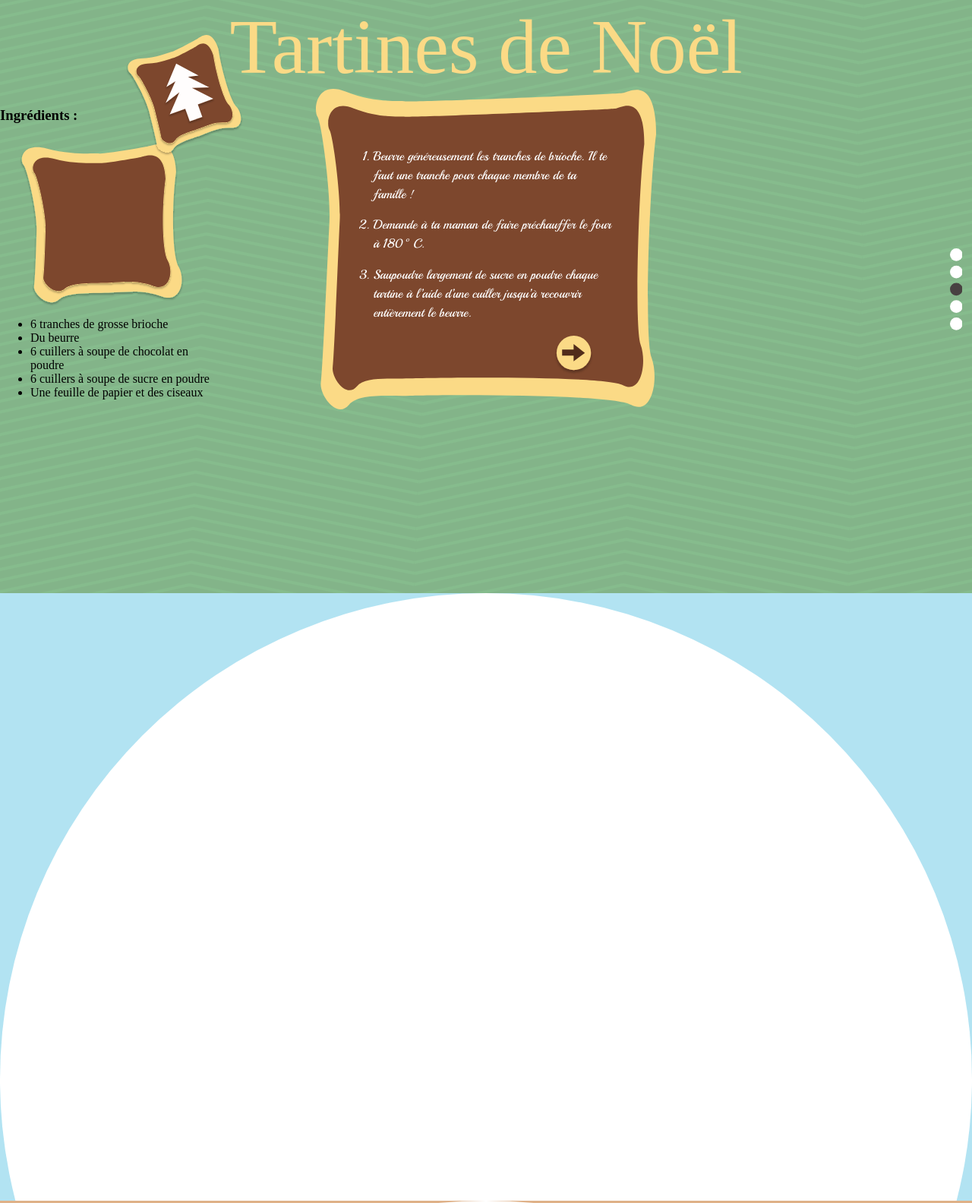
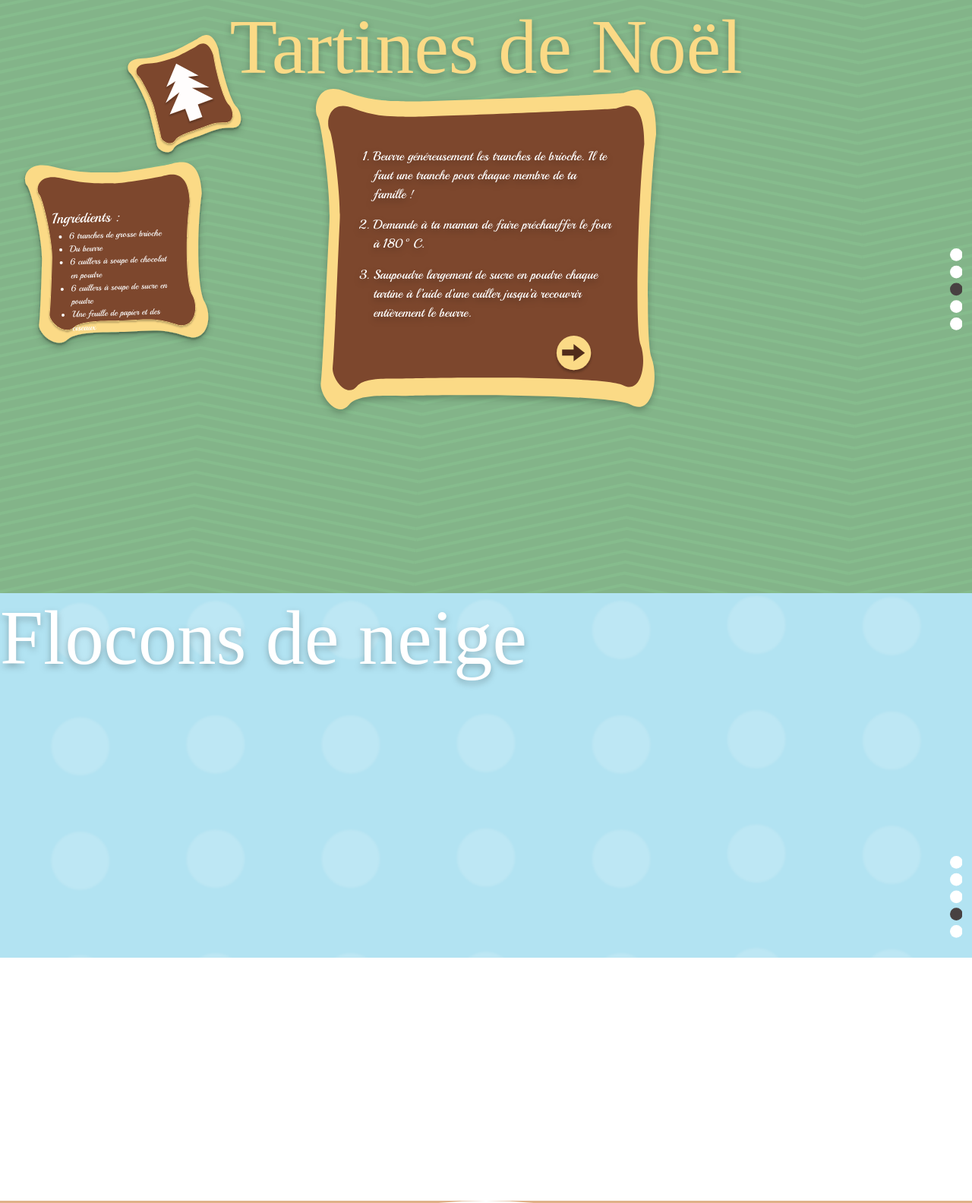
Before and after one commit to QuentinGP23/Leclerc-project-mmi-2022, a website: page html/recettes.html in a window 1280 px wide. Shown: the part 1619-3203 px from the top of the page at 76% size. Drawn offline with nearby package versions, Linux system fonts and the light colour scheme; a web font is replaced by a local one.

Commit message:
recette4

```diff
--- a/html/recettes.html
+++ b/html/recettes.html
@@ -87,6 +87,7 @@
                 </ol>
             </div>
             <div class="recette3-txt-left">
+                <div class="recette3-txt3">
                     <h3>Ingrédients :</h3>
                     <ul>
                         <li>6 tranches de grosse brioche</li>
@@ -95,6 +96,7 @@
                         <li>6 cuillers à soupe de sucre en poudre</li>
                         <li>Une feuille de papier et des ciseaux</li>
                     </ul>
+                </div>
             </div>
             <svg viewBox="0 0 70 70" fill="none" xmlns="http://www.w3.org/2000/svg" id="recette3-btn">
                 <g filter="url(#filter0_d_55_187)">
@@ -135,6 +137,10 @@
                     <circle cx="9.5" cy="113.5" r="9.5" fill="white" />
                 </a>
             </svg>
+            <section class="up">
+                <h2>Flocons de neige</h2>
+            </section>
+            <section class="down"></section>
         </section>
         <section class="recette" id="recette5">
             <svg viewBox="0 0 19 123" fill="none" xmlns="http://www.w3.org/2000/svg" id="recette5-navpoint">
--- a/package.json
+++ b/package.json
@@ -27,6 +27,7 @@
   },
   "homepage": "https://github.com/QuentinGP23/Leclerc-project-mmi-2022#readme",
   "dependencies": {
-    "gsap": "^3.11.3"
+    "gsap": "^3.11.3",
+    "sass": "^1.57.1"
   }
 }
--- a/sass/pages/recettes.scss
+++ b/sass/pages/recettes.scss
@@ -82,6 +82,7 @@
                 grid-template-columns: 1fr 50% 1fr;
                 grid-template-rows: 1fr 60% 1fr;
                 h2{
+                    filter: drop-shadow(0px 4px 4px rgba(0, 0, 0, 0.25));
                     font-family: "Christmas Bell - Personal Use";
                     font-style: normal;
                     color: #fbda86;
@@ -95,6 +96,7 @@
                     grid-row: 1;
                 }
                 #recette3-sapin{
+                    filter: drop-shadow(0px 4px 4px rgba(0, 0, 0, 0.25));
                     display: inline-grid;
                     grid-column: 1;
                     grid-row: 1;
@@ -116,7 +118,9 @@
                     justify-self: center;
                     height: 100%;
                     width: 70%;
+                    filter: drop-shadow(0px 4px 4px rgba(0, 0, 0, 0.25));
                     .recette3-txt1{
+                        filter: drop-shadow(0px 4px 4px rgba(0, 0, 0, 0.25));
                         color: #fff;
                         width: 70%;
                         height: 70%;
@@ -135,6 +139,7 @@
                             margin-bottom: 5%;
                         }
                     }
+
                     #recette3-txt-hide{
                         display: none;
                     }
@@ -150,12 +155,44 @@
                     background-position: center top;
                     background-size: contain;
                     position: relative;
-                    display: inline-grid;
                     grid-column: 1;
-                    grid-row: 2 / span 3;
-                    width: 90%;
-                    h3{
-                        margin: 0;
+                    grid-row: 2/span 3;
+                    width: 103%;
+                    height: 76%;
+                    display: flex;
+                    top: 2vh;
+                    align-items: flex-start;
+                    justify-content: center;
+                    filter: drop-shadow(0px 4px 4px rgba(0, 0, 0, 0.25));
+                    .recette3-txt3{
+                        width: 57%;
+                        position: relative;
+                        height: auto;
+                        top: 14.2vh;
+                        transform: rotate(358deg);
+                        h3{
+                            margin: 0;
+                            color: #fff;
+                            position: relative;
+                            font-family: "Playball";
+                            font-style: normal;
+                            font-weight: 500;
+                            font-size: 1.5vw;
+                            line-height: 1.5;
+                        }
+                        ul{
+                            color: #fff;
+                            width: 70%;
+                            height: 70%;
+                            position: relative;
+                            font-family: "Playball";
+                            font-style: normal;
+                            font-weight: 400;
+                            font-size: .9vw;
+                            line-height: 1.5;
+                            margin: 0;
+                            padding-inline-start: 1.7vw;
+                        }
                     }
                 }
                 #recette3-btn{
@@ -196,8 +233,40 @@
             }
             #recette4{
                 background: rgba(178, 227, 242, 1);
+                display: grid;
+                grid-template-columns: 100%;
+                grid-template-rows:60% 40%;
+                .up{
+                    grid-column: 1;
+                    grid-row: 1;
+                    background-image: url(./../img/backgroundrecette4.svg);
+                    background-repeat: no-repeat;
+                    background-size: 90%;
+                    background-position: center top;
+                    h2{
+                        filter: drop-shadow(0px 4px 4px rgba(0, 0, 0, 0.25));
+                        font-family: "Christmas Bell - Personal Use";
+                        font-style: normal;
+                        color: #ffffff;
+                        font-size: 8vw;
+                        font-weight: 400;
+                        margin: 0;
+                    }
+                }
+                .down{
+                    grid-column: 1;
+                    grid-row: 2;
+                    background-color: #fff;
+                }
                 #recette4-navpoint{
                     display: inline-grid;
+                    position: relative;
+                    grid-column: 1;
+                    grid-row: 1 / span 2;
+                    justify-self: end;
+                    align-self: center;
+                    width: 1.3vw;
+                    right: 1vw;
                 }
             }
             #recette5{
```
Also changed, not shown: css/style.css, img/backgroundrecette4.svg (added), 2 other files. Lines whose indentation alone changed are shown as unchanged.
